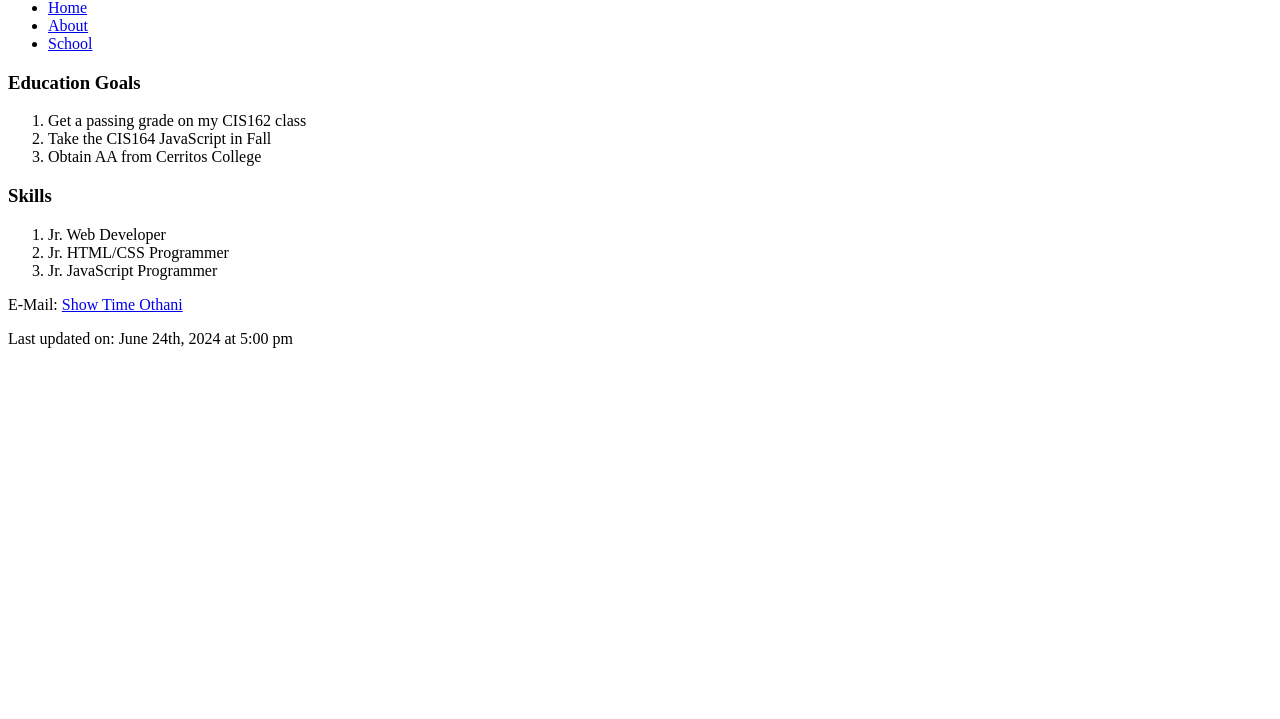
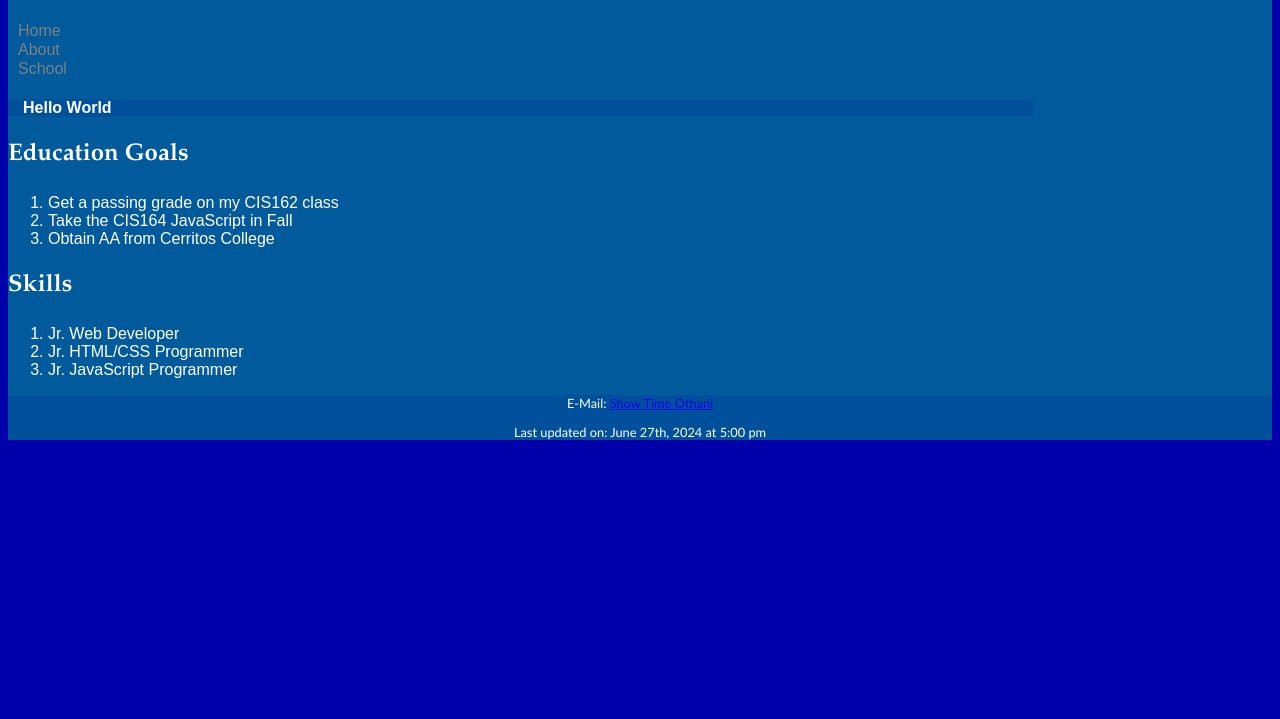
Before and after one commit to Juan90270/CIS162, a plain HTML site: page about.html in a window 1280 px wide. Shown: the part 81-800 px from the top of the page. Drawn offline with Linux system fonts and the light colour scheme.

Commit message:
Add files via upload

```diff
--- a/about.html
+++ b/about.html
@@ -10,10 +10,15 @@
 	-->
 	<meta charset="utf-8">
 	<title>JB Project 1.2 - About</title>
+	<link href="style_p1.3.css" rel="stylesheet">
 </head>
 
 <body>
+	<header>
+	</header>
+
 	<h1>Juan Benavides</h1>
+
 	<nav>
 		<ul>
 			<li><a href="index.html">Home</a></li>
@@ -21,6 +26,10 @@
 			<li><a href="#">School</a></li>
 		</ul>
 	</nav>
+
+	<section>
+		<h4>Hello World</h4>
+	</section>
 
 	<h3>Education Goals</h3>
 	<nav>
@@ -40,12 +49,12 @@
 		</ol>
 	</nav>
 
-		<footer>
+	<footer>
 		E-Mail:
 		<a href="mailto:ShowTime@Dodgers.com"> Show Time Othani</a>
 
 		<p>Last updated on:
-		<time datetime="2024-06-24T17:00">June 24th, 2024 at 5:00 pm</time>
+		<time datetime="2024-06-27T17:00">June 27th, 2024 at 5:00 pm</time>
 		</p>
 	</footer>
 
--- /dev/null
+++ b/style_p1.3.css
@@ -0,0 +1,57 @@
+@charset "utf-8";
+
+
+/*
+   New Perspectives on HTML5 and CSS3, 8th Edition
+   Author: Juan Benavides
+   Date:   6-27-24
+   Filename: style_p1.3.css
+*/
+
+
+/* Style Body and HTML */
+html { background-color: #0000AA;}
+body { color: #FFFFFF;
+		background-color: #005A9C;
+		font-family: Arial, sans-serif; }
+
+
+/* Style Header */
+header { color: red; }
+
+h1 {font-size: 2.5em;}
+h2 {font-size: 2.0em;}
+h3 {font-size: 1.5em;}
+
+h1, h2, h3 { font-family: 'palatino linotype', serif; }
+
+
+/* Style Navigation */
+nav > ul {
+	line-height: 1.2em;
+	list-style-type: none;
+	padding-left: 10px; }
+
+nav > ul > li > a:link, nav > ul > li > a:visited {
+ color: gray;
+ text-decoration: none; }
+
+nav > ul > li > a:hover, nav > ul > li > a:active {
+ color: red;
+ text-decoration: underline; }
+
+
+/* Styles Section */
+section {
+ background-color: #00509C;
+ width: 80%;
+ padding-left: 15px; }
+
+
+/* Style Footer */
+footer {
+ background-color: #00509C;
+ color: #FFFFFF;
+ font-family: "trebuchet ms", sans-serif;
+ font-size: 0.8em;
+ text-align: center; }
```
Also changed, not shown: index.html (+8 -1 lines).
